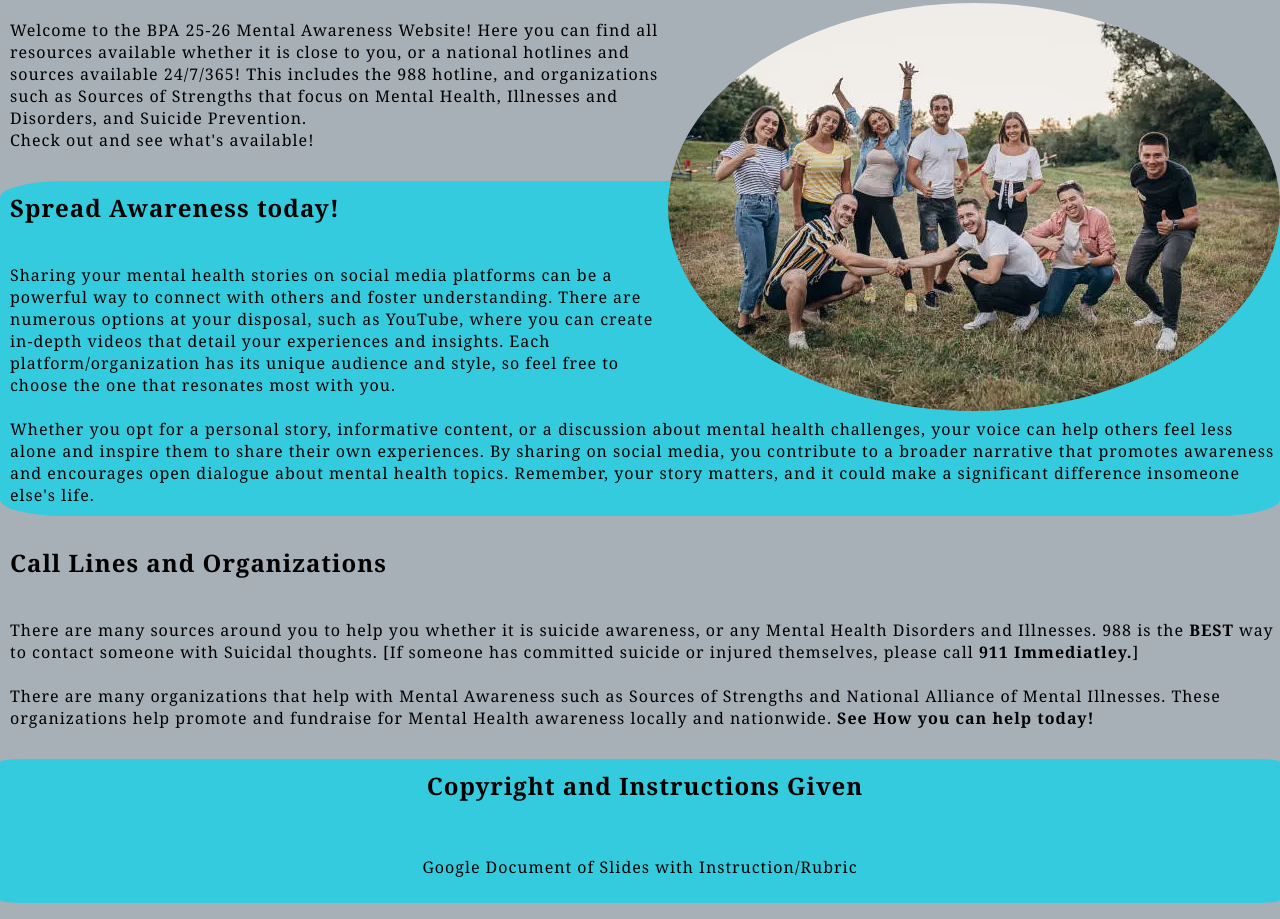
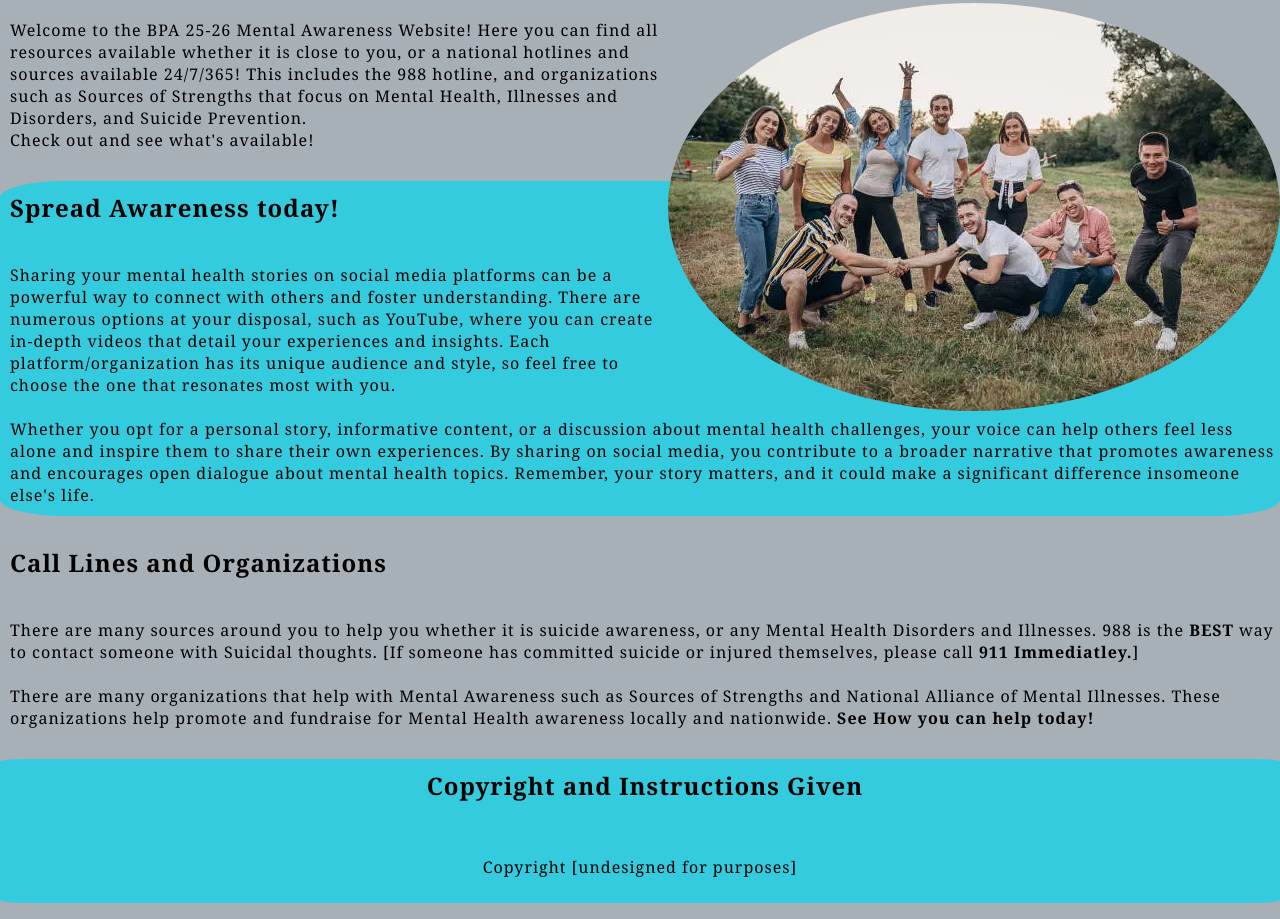
Before and after one commit to liamcargo/lakecitybpa, a plain HTML site: page index.html in a window 1280 px wide. Shown: the part 364-1283 px from the top of the page. Drawn offline with Linux system fonts and the light colour scheme.

Commit message:
Update index.html

```diff
--- a/index.html
+++ b/index.html
@@ -93,7 +93,7 @@ nationwide.
         </h2>
         <p style="color:black; text-align: center; padding: 25px" ><a style="color:black; text-decoration: none; "
             href="./copyright.html">
-            Google Document of Slides with Instruction/Rubric
+            Copyright [undesigned for purposes]
         </a></p>
     </footer>
 </div>
```
